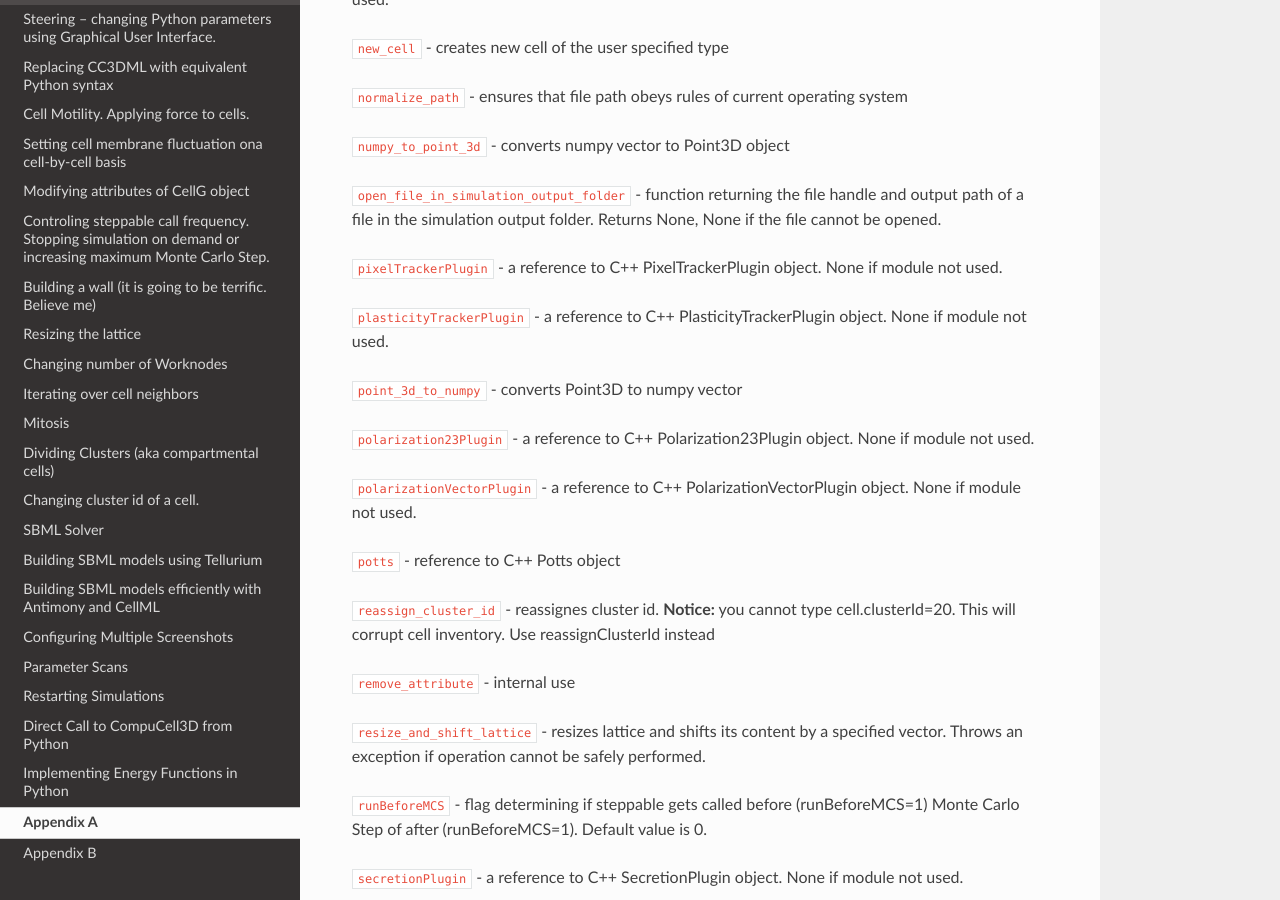
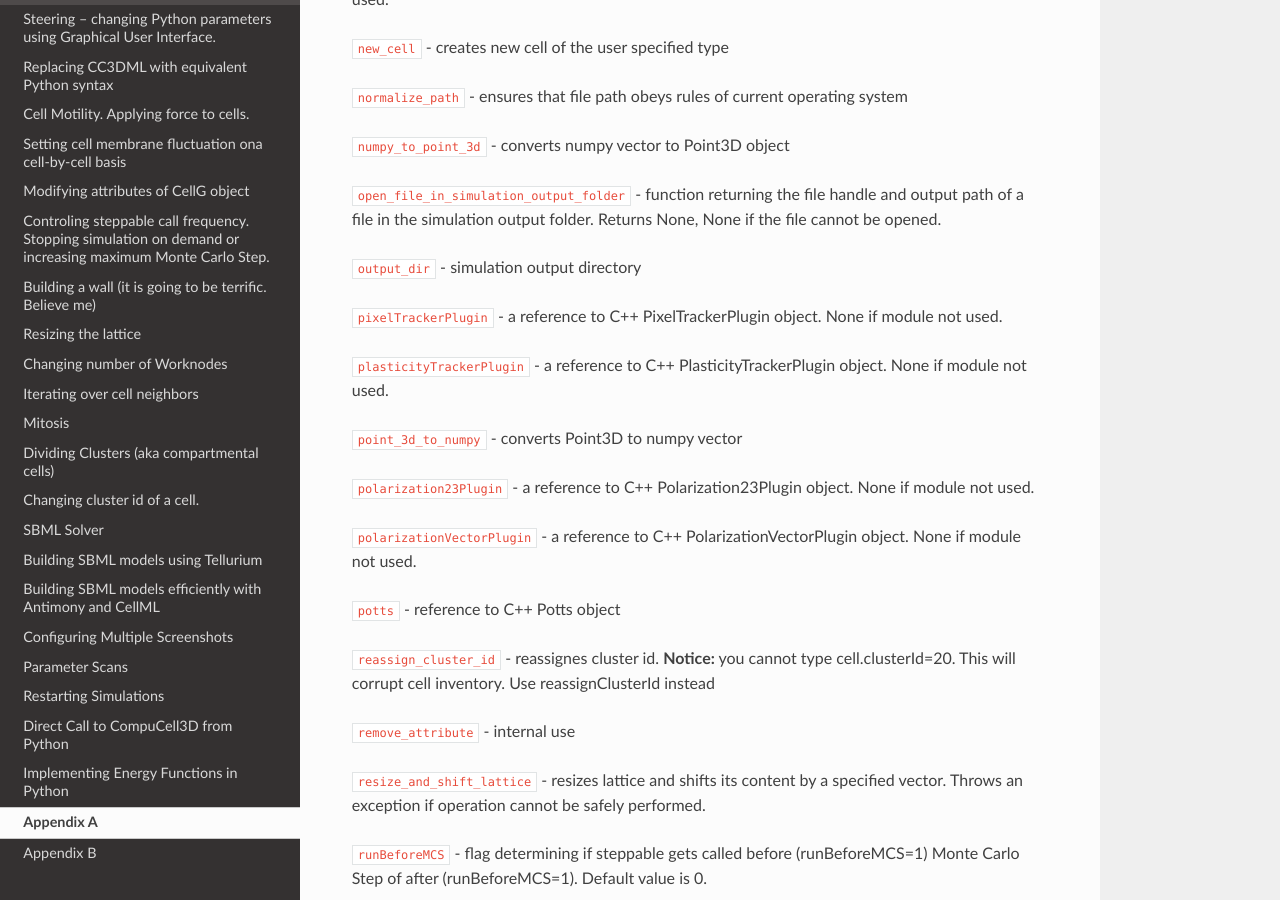
Before and after one commit to CompuCell3D/PythonScriptingManual, a Sphinx documentation site: the page built from docs/appendix_a.rst, in a window 1280 px wide and 900 px high, scrolled down 6323 px. Built offline with Sphinx 7.4.7 and the Read the Docs theme 2.0.0, drawn with Linux system fonts in a browser that asks for light colours.

Commit message:
Updated Appendix list of steppable members

```diff
--- a/docs/appendix_a.rst
+++ b/docs/appendix_a.rst
@@ -308,6 +308,8 @@ system
 handle and output path of a file in the simulation output folder. Returns
 None, None if the file cannot be opened.
 
+``output_dir`` - simulation output directory
+
 ``pixelTrackerPlugin`` - a reference to C++ PixelTrackerPlugin object. None
 if module not used.
 
```
